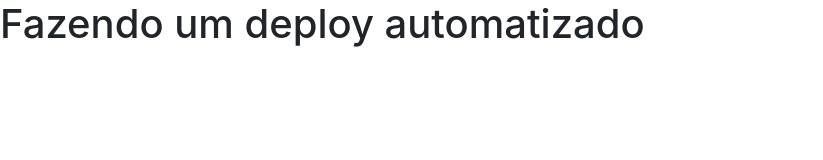
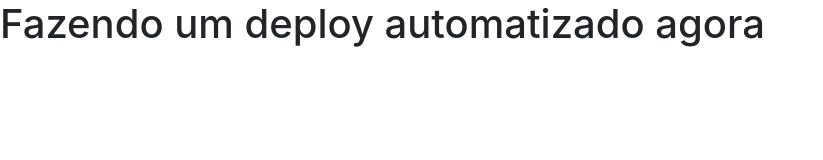
Before and after one commit to diegocintra18/testeDeployAutomatizado, a plain HTML site: page index.html in a window 1280 px wide. Shown: the whole page, without its empty margins (0-823 px from the left). Drawn offline with nearby package versions, Linux system fonts and the light colour scheme.

Commit message:
teste deploy

```diff
--- a/index.html
+++ b/index.html
@@ -11,7 +11,7 @@
     <title>Hello, world!</title>
   </head>
   <body>
-    <h1>Fazendo um deploy automatizado</h1>
+    <h1>Fazendo um deploy automatizado agora</h1>
 
     <!-- Optional JavaScript; choose one of the two! -->
 
```
Also changed, not shown: 1 other file.
